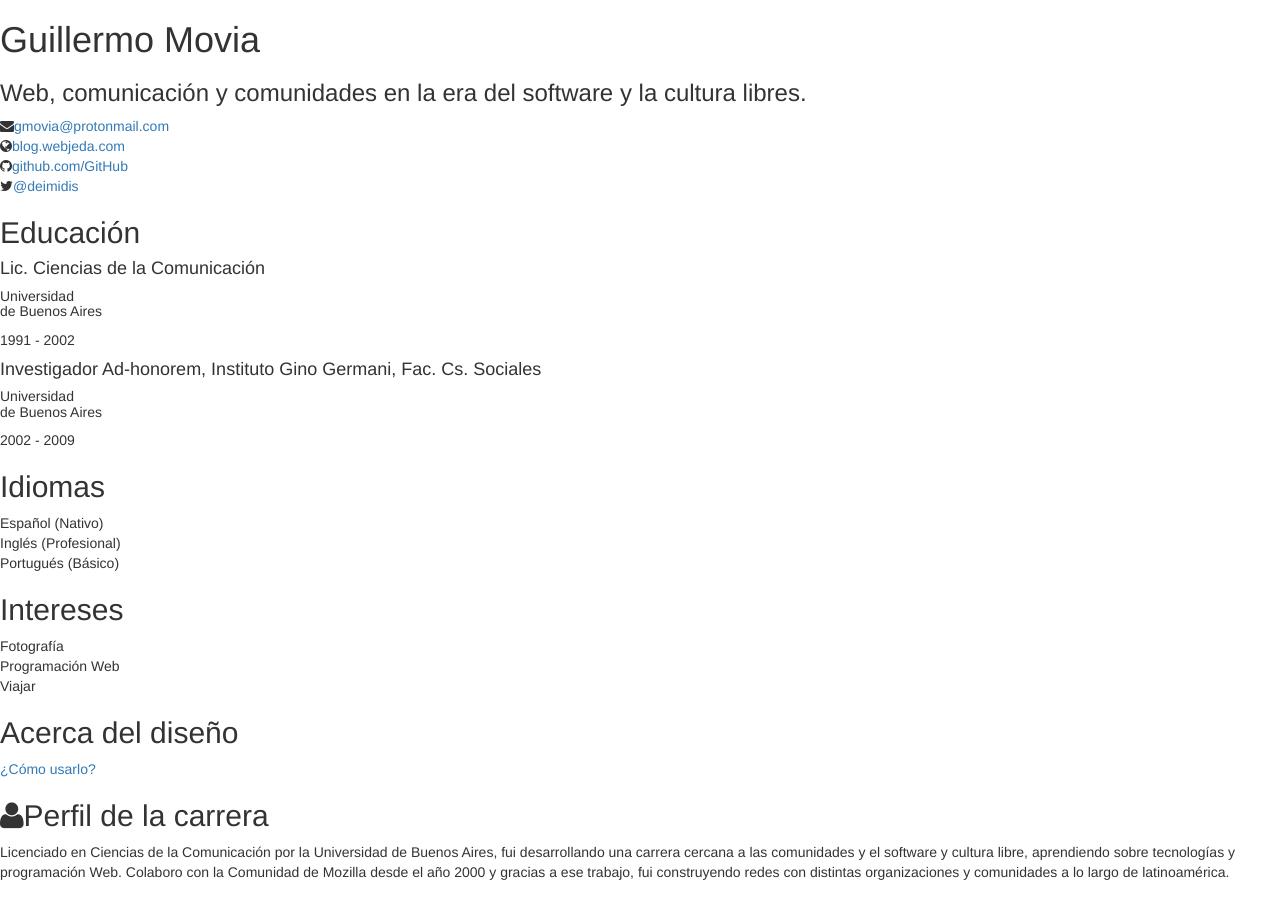
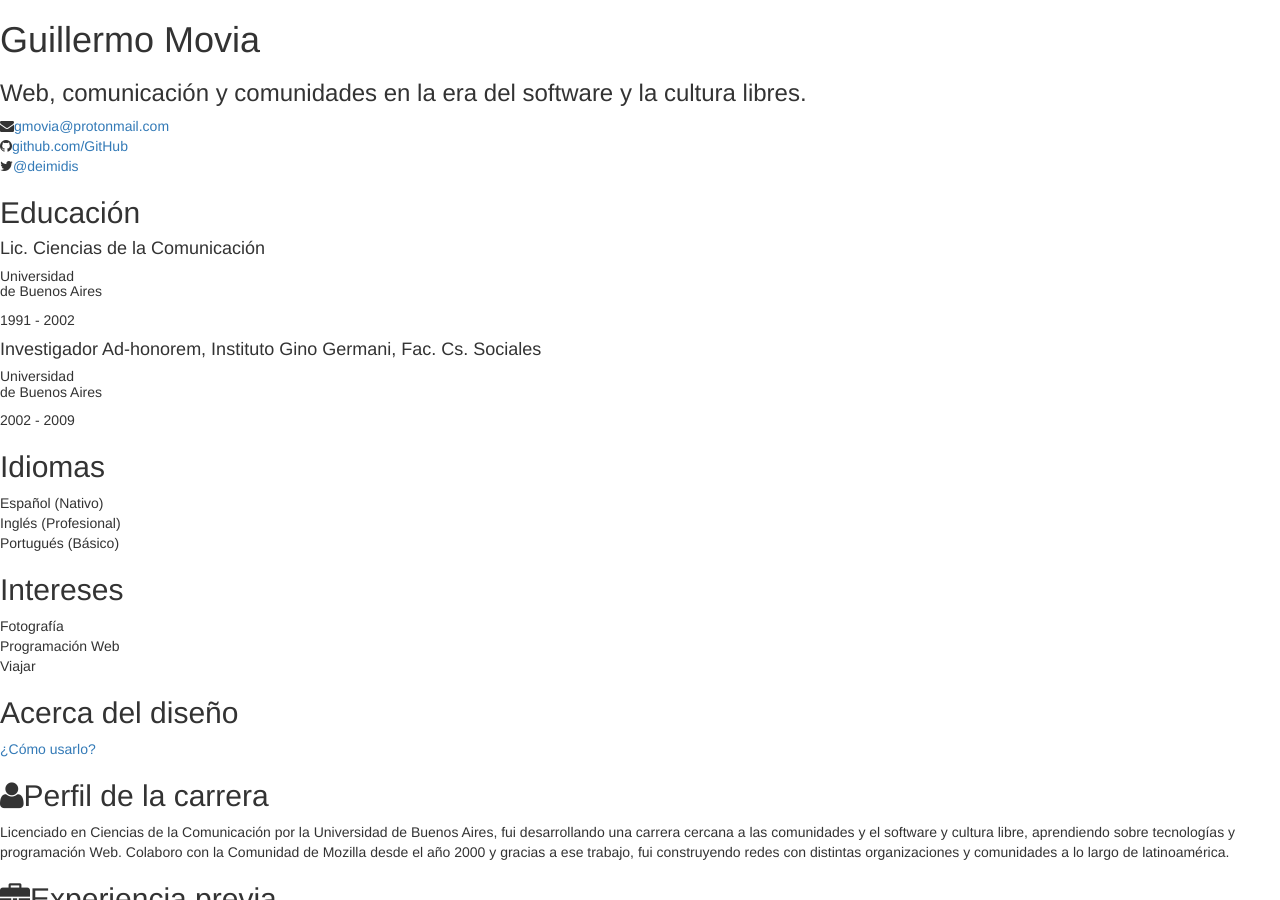
Before and after one commit to deimidis/curriculum, a Jekyll site: the page built from index.html, in a window 1280 px wide and 900 px high. Built offline with Jekyll 4.4.1, drawn with Linux system fonts in a browser that asks for light colours.

Commit message:
Update sidebar.html

```diff
--- a/_includes/sidebar.html
+++ b/_includes/sidebar.html
@@ -19,7 +19,7 @@
                     {% if site.website %}
                     <li class="website"><i class="fa fa-globe"></i><a href="http://{{site.website}}" target="_blank">{{site.website}}</a></li>
                     {% else %}
-                    <li class="website"><i class="fa fa-globe"></i><a href="http://blog.webjeda.com" target="_blank">blog.webjeda.com</a></li>
+                    <!-- <li class="website"><i class="fa fa-globe"></i><a href="http://blog.webjeda.com" target="_blank">blog.webjeda.com</a></li> -->
                     {% endif %}
 
                     {% if site.github %}
```
